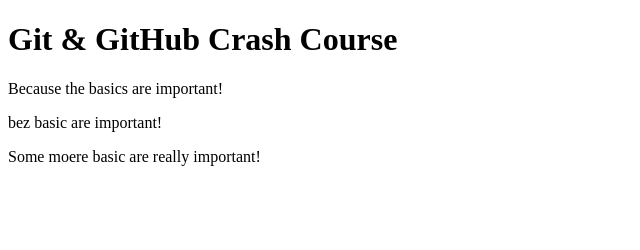
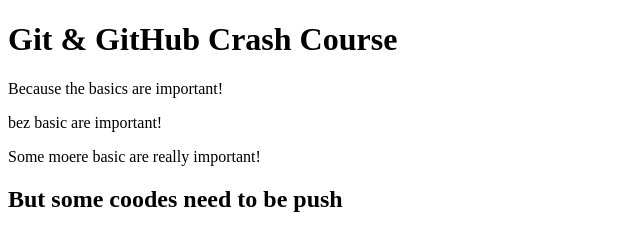
Before and after one commit to rahulsharma200990/github-crash-course, a plain HTML site: page index.html in a window 1280 px wide. Shown: the whole page, without its empty margins (0-640 px from the left). Drawn offline with Linux system fonts and the light colour scheme.

Commit message:
add code needs

```diff
--- a/index.html
+++ b/index.html
@@ -11,5 +11,6 @@
     <p>Because the basics are important!</p>
     <p>bez basic are important!</p>
     <p>Some moere basic are really important!</p>
+    <h2>But some coodes need to be push</h2>
   </body>
 </html>
```
